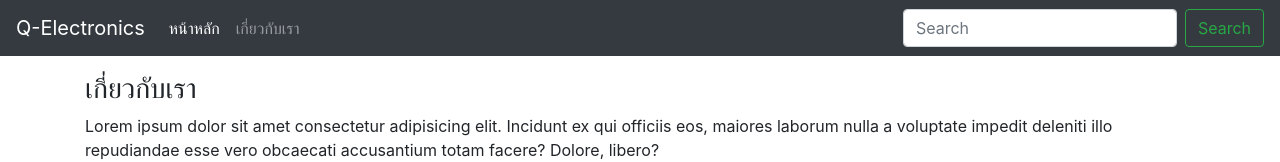
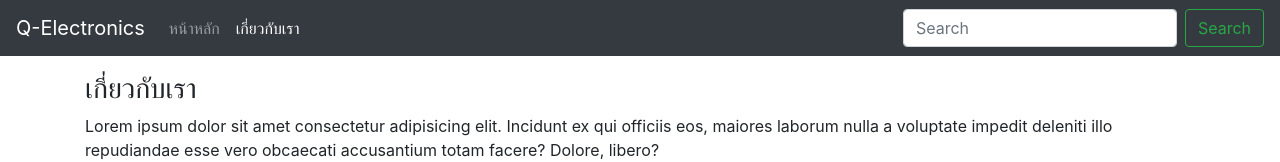
Before and after one commit to atthana/angular_learning_ek, an Angular app: page /about in a window 1280 px wide. Shown: the top 162 px of the page. Built offline with nearby package versions, Linux system fonts and the light colour scheme.

Commit message:
7. Apply class "active" เพื่อที่ว่าคลิก link ไหนตรงไหนก้อต้องชัดขึ้น โดยต้องเพิ่มชุดนี้เข้าไป : routerLinkActive="active" [routerLinkActiveOptions]="{exact: true}"

```diff
--- a/src/app/header/header.component.html
+++ b/src/app/header/header.component.html
@@ -5,11 +5,11 @@
   </button>
   <div class="collapse navbar-collapse" id="navbarCollapse">
     <ul class="navbar-nav mr-auto">
-      <li class="nav-item active">
-        <a class="nav-link" routerLink="/">หน้าหลัก <span class="sr-only">(current)</span></a>
+      <li class="nav-item">
+        <a class="nav-link" routerLink="/" routerLinkActive="active" [routerLinkActiveOptions]="{exact: true}">หน้าหลัก <span class="sr-only">(current)</span></a>
       </li>
       <li class="nav-item">
-        <a class="nav-link" routerLink="/about">เกี่ยวกับเรา</a>
+        <a class="nav-link" routerLink="/about" routerLinkActive="active">เกี่ยวกับเรา</a>
       </li>
     </ul>
     <form class="form-inline mt-2 mt-md-0">
```
Also changed, not shown: 1 other file (tests, documents, lock files or other folders).
